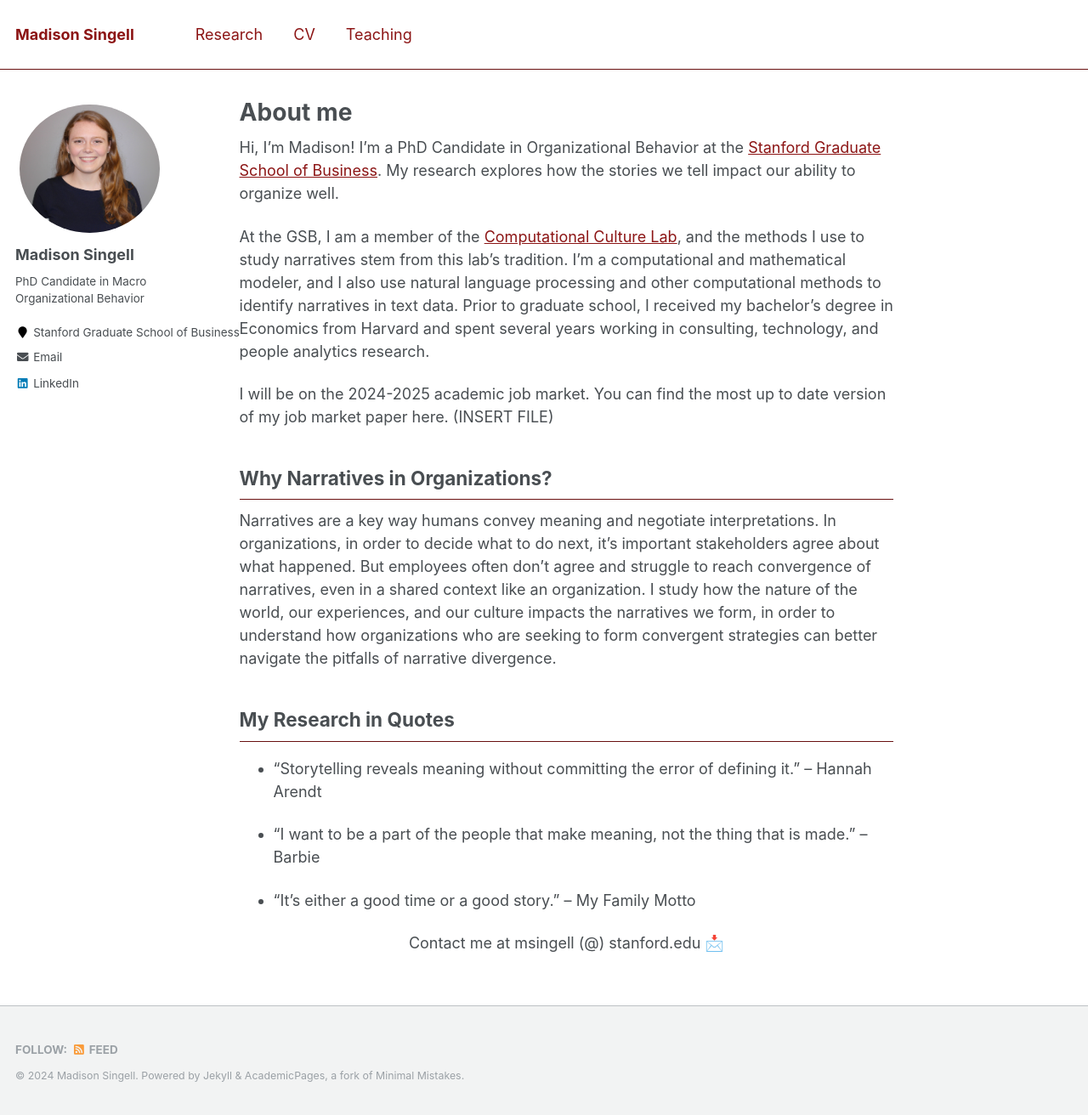
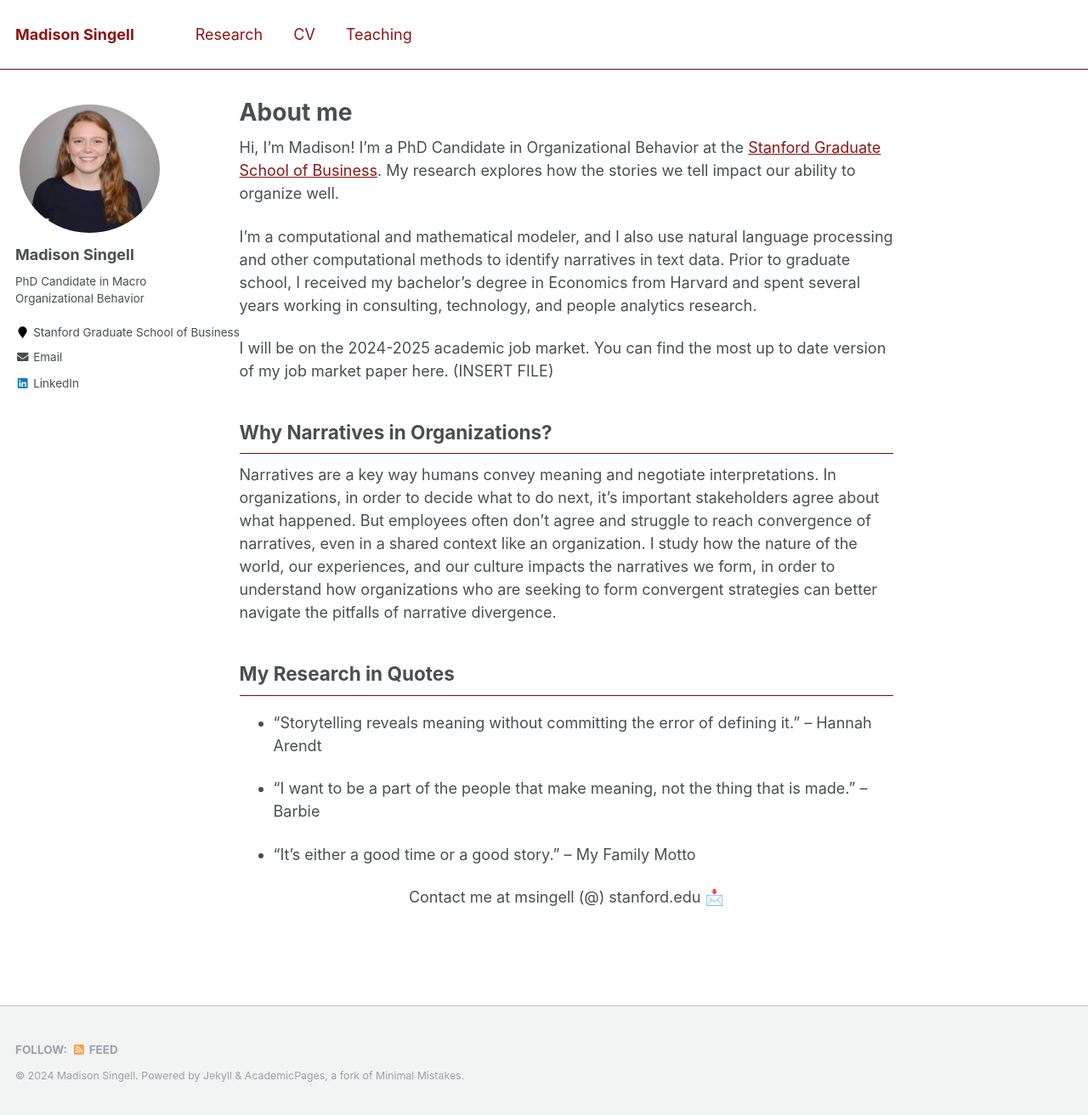
Before and after one commit to mhsingell/mhsingell.github.io, a Jekyll site: the page built from _pages/about.md, in a window 1280 px wide and 1312 px high. Shown: the whole window at 85% size. Built offline with Jekyll 4.4.1, drawn with Linux system fonts in a browser that asks for light colours.

Commit message:
About Me edit

```diff
--- a/_pages/about.md
+++ b/_pages/about.md
@@ -11,7 +11,7 @@ redirect_from:
 
 Hi, I’m Madison! I’m a PhD Candidate in Organizational Behavior at the [Stanford Graduate School of Business](https://www.gsb.stanford.edu/programs/phd/academic-experience/students/madison-singell). My research explores how the stories we tell impact our ability to organize well.
 
-At the GSB, I am a member of the [Computational Culture Lab](https://www.comp-culture.org/), and the methods I use to study narratives stem from this lab’s tradition. I’m a computational and mathematical modeler, and I also use natural language processing and other computational methods to identify narratives in text data. Prior to graduate school, I received my bachelor’s degree in Economics from Harvard and spent several years working in consulting, technology, and people analytics research.
+I’m a computational and mathematical modeler, and I also use natural language processing and other computational methods to identify narratives in text data. Prior to graduate school, I received my bachelor’s degree in Economics from Harvard and spent several years working in consulting, technology, and people analytics research.
 
 I will be on the 2024-2025 academic job market. You can find the most up to date version of my job market paper here. (INSERT FILE)
 
```
